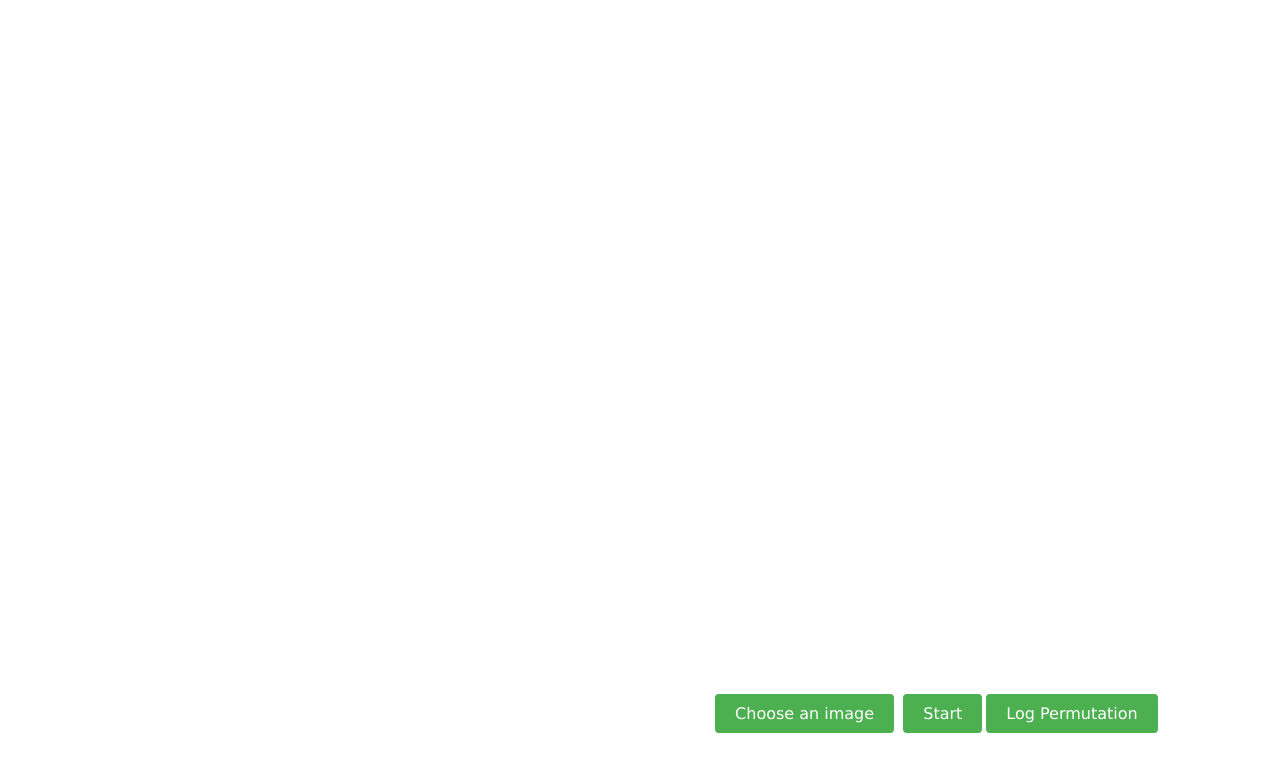
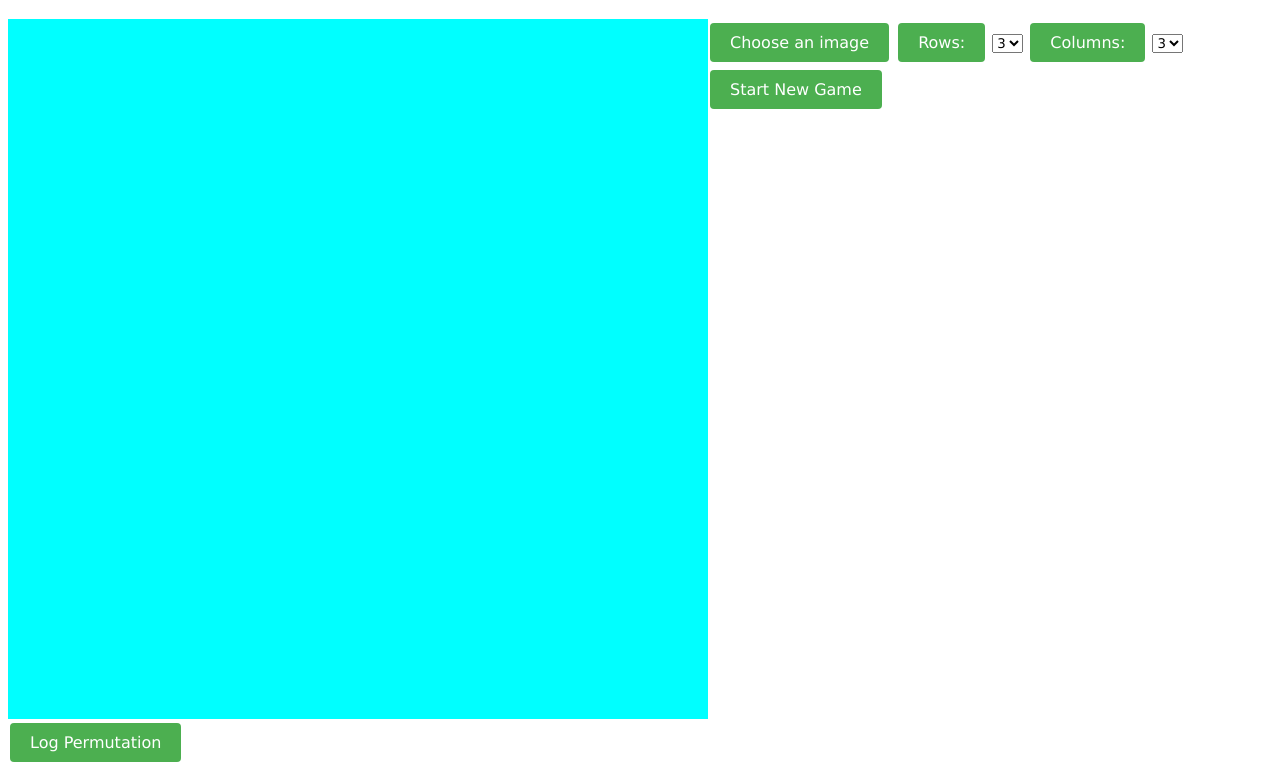
Before and after one commit to joelkojmapwr/my-portfolio, a plain HTML site: page puzzleGame/index.html in a window 1280 px wide. Shown: the part 62-836 px from the top of the page. Before the commit the page ends 807 px from the top, so only its background shows below. Drawn offline with Linux system fonts and the light colour scheme.

Commit message:
uploading imgs and custom form for choosing rows number and columns works well

```diff
--- a/puzzleGame/index.html
+++ b/puzzleGame/index.html
@@ -1,5 +1,6 @@
 <!DOCTYPE html>
 <html lang="en">
+
 <head>
     <meta charset="UTF-8">
     <meta name="viewport" content="width=device-width, initial-scale=1.0">
@@ -7,10 +8,39 @@
     <script type="module" src="scripts/main.js"></script>
     <link rel="stylesheet" href="styles/main.css">
 </head>
+
 <body>
     <h1>15 puzzle Game</h1>
-    <canvas id="puzzleCanvas"></canvas>
-    <label for="fileInput" id="fileLabel">Choose an image</label>
-    <input type="file" id="fileInput" hidden>
+    <div id="gameContainer">
+        <canvas id="puzzleCanvas"></canvas>
+        <div id="options">
+            <form id="gameOptions">
+                <label for="fileInput" id="fileLabel">Choose an image</label>
+                <input type="file" id="fileInput" hidden>
+                <label for="selectRows">Rows: </label>
+
+                <select name="rows" id="selectRows"> Choose
+                    <option value="2">2</option>
+                    <option value="3" selected>3</option>
+                    <option value="4">4</option>
+                    <option value="5">5</option>
+                    <option value="6">6</option>
+                </select>
+                <label for="selectColumns">Columns:</label>
+                <select name="columns" id="selectColumns">
+                    <option value="2">2</option>
+                    <option value="3" selected>3</option>
+                    <option value="4">4</option>
+                    <option value="5">5</option>
+                    <option value="6">6</option>
+                </select>
+                <button id="startButton" type="submit">Start New Game</button>
+            </form>
+
+        </div>
+    </div>
+
+
 </body>
+
 </html>
--- a/puzzleGame/scripts/Board.js
+++ b/puzzleGame/scripts/Board.js
@@ -166,7 +166,9 @@ class Board {
                 this.fields[oldX][oldY] = null;
                 if (this.isWon()){
                     // print message you won
-                    alert("Congratulations!, you won")
+                    setTimeout(() => {
+                        alert("Congratulations! You won!");
+                    }, 100);
                 }
             }
         };
--- a/puzzleGame/scripts/main.js
+++ b/puzzleGame/scripts/main.js
@@ -34,7 +34,6 @@ function addUploadButton() {
     uploadButton.addEventListener("change", function (event) {
         const file = event.target.files[0];
         uploadButtonLabel.textContent = file.name;
-        if (file) {
         const reader = new FileReader();
         reader.onload = function (e) {
             const img = new Image();
@@ -42,7 +41,6 @@ function addUploadButton() {
             customImg = img;
         };
         reader.readAsDataURL(file);
-        }
     });
     document.body.appendChild(uploadButton);
 }
@@ -85,7 +83,7 @@ async function prepareImg() {
     let width = img.width;
     let height = img.height;
     let newHeight = width * boardHeight / boardWidth;
-    if (width / height != boardWidth / boardHeight){
+    if (width / height != boardWidth / boardHeight) {
         console.log("rescaling img")
         img = rescaleImage(img, width, newHeight)
     }
@@ -110,15 +108,25 @@ function clearBoardIfNeeded() {
 }
 
 function addStartButton() {
-    var restartButton = document.createElement("button");
-    restartButton.textContent = "Start";
-    restartButton.addEventListener("click", function () {
+    const form = document.getElementById("gameOptions");
+    form.addEventListener("submit", function (event) {
+        event.preventDefault();
+        console.log("Form submitted");
+        const formData = new FormData(form);
+
+        const rows = formData.get("rows");
+        const columns = formData.get("columns");
+        boardWidth = columns;
+        boardHeight = rows;
+        const fileButton = document.getElementById("fileInput")
+
+        const keys = Array.from(formData.keys());
+        console.log(keys);
         clearBoardIfNeeded();
         let imgPromise = prepareImg()
         imgPromise.then((img) => startGame(img, boardWidth, boardHeight));
+    });
 
-    });
-    document.body.appendChild(restartButton);
 }
 
 
@@ -127,8 +135,8 @@ document.addEventListener("DOMContentLoaded", function () {
 
     canvas.width = canvasWidth;
     canvas.height = canvasHeight;
+    addStartButton();
     addUploadButton();
-    addStartButton();
     // startGame(customImgUrl, boardWidth, boardHeight);
 
     generateSolvablePermutation(16);
--- a/puzzleGame/styles/main.css
+++ b/puzzleGame/styles/main.css
@@ -16,3 +16,11 @@ button, label {
     cursor: pointer;
     border-radius: 4px;
 }
+
+canvas {
+    background-color: aqua;
+}
+
+#gameContainer {
+    display: flex;
+}
```
Lines whose indentation alone changed are shown as unchanged.
